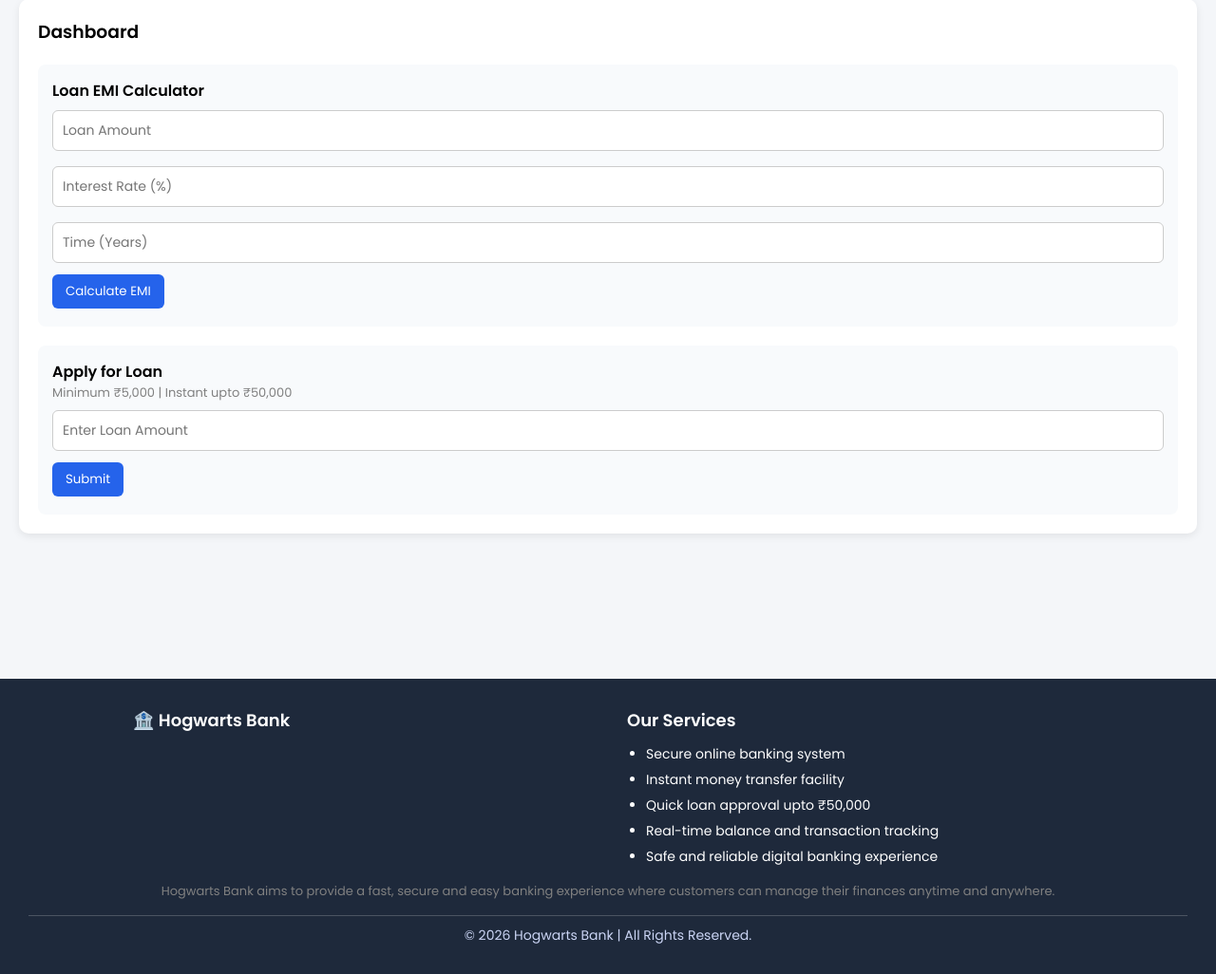
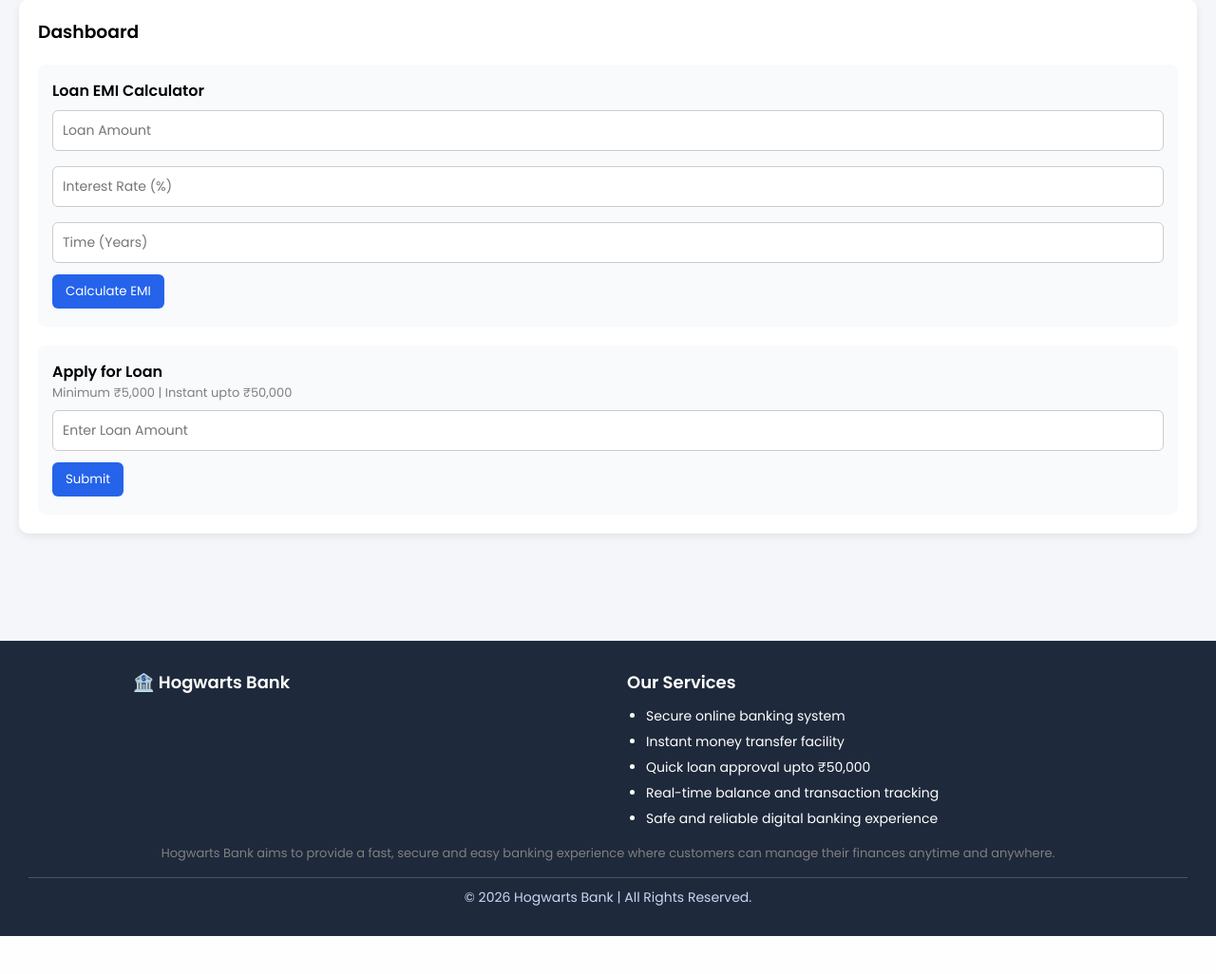
Before and after one commit to gopaljitamrakar13-ux/hogwats_bank, a Flask app: page / in a window 1280 px wide. Shown: the part 125-1151 px from the top of the page at 95% size. After the commit the page ends 1111 px from the top, so only its background shows below. Run offline with Flask 3, Linux system fonts and the light colour scheme; some libraries are stand-ins or nearby versions.

Commit message:
update footer

```diff
--- a/static/style2.css
+++ b/static/style2.css
@@ -56,6 +56,7 @@ body {
 }
 
 /* MAIN CONTENT */
+/* MAIN CONTENT */
 .main {
   flex: 1;
   padding: 20px;
@@ -63,8 +64,8 @@ body {
   transition: 0.3s;
   display: flex;
   flex-direction: column;
+  min-height: 100vh;
 }
-
 .main.shift {
   margin-left: 240px;
 }
@@ -309,9 +310,8 @@ input {
   background: #1e293b;
   color: white;
   padding: 30px;
-  margin-top: 40px;
+  margin-top: auto;
   width: 100%;
-  clear: both;
 }
 
 .card {
```
